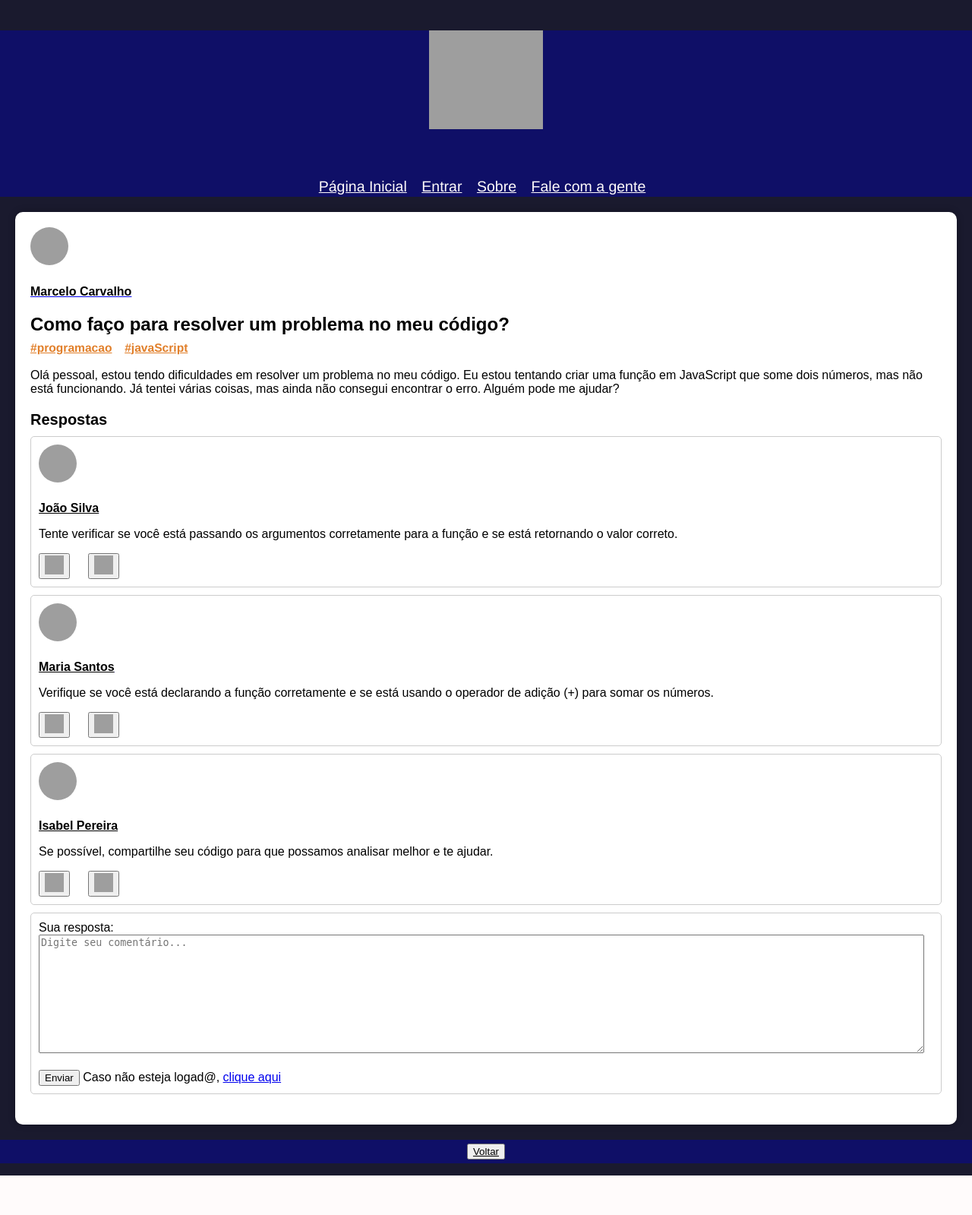
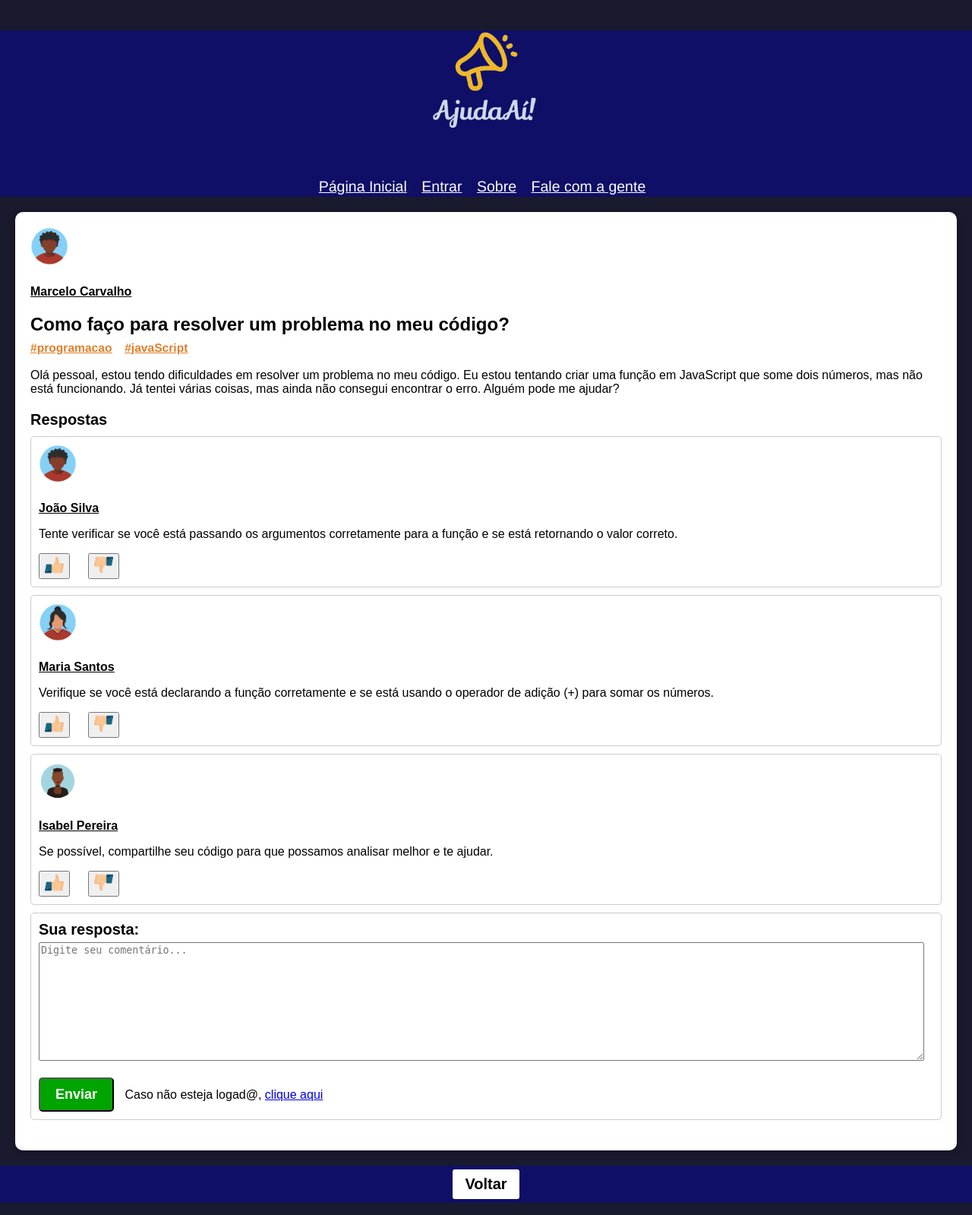
Before and after one commit to jaovctr/AjudaAi, a Flask app: template templates/topicoForum.html in a window 1280 px wide. Shown: the whole page at 76% size. Before the commit the page ends 1547 px from the top, so only its background shows below. Run offline with Flask 2, Linux system fonts and the light colour scheme; the template is opened without the code that fills it, so the values that code supplies are empty; grey boxes are pictures that could not be loaded.

Commit message:
Let0210#67

```diff
--- a/static/styleTopicoForum.css
+++ b/static/styleTopicoForum.css
@@ -90,12 +90,17 @@ li {
 	color: black;
 }
 
+.question-header a{
+	text-decoration: underline;
+	color: black;
+}
+
+
 .like-button{
 	margin-right: 20px;
 }
 
-.like-button:hover, .dislike-button:hover {
-	text-decoration: underline;
+.like-button:hover, .dislike-button:hover , input.enviar-button:hover{
 	cursor:pointer;
 }
 
@@ -123,3 +128,52 @@ li {
 .like-button img:hover, .dislike-button img:hover {
 	opacity: 0.7;
 }
+
+.enviar-button {
+    background-color: #00A400;
+    border-radius: 5px;
+    padding: 10px 20px;
+    font-size: large;
+    font-weight: bold;
+    color: white;
+    font-family: "Montserrat", sans-serif;
+}
+
+.enviar-button:hover {
+    background-color: rgb(62, 131, 45);
+    cursor: pointer;
+}
+
+.nome-caixa-resposta{
+	padding-bottom: 5px;
+    display: block;
+    text-align: left;
+    font-size: 20px;
+    font-weight: normal;
+    font-weight: bold;
+}
+
+
+.obs{
+	padding-left: 10px;
+}
+
+.back-button{
+    border:none;
+    border-radius: 3px;
+    padding: 8px 16px;
+    background-color:white;
+    font-weight: bold;
+    font-size: 20px;
+    font-family: "Montserrat", sans-serif;
+    cursor: pointer;
+}
+
+.back-button:hover{
+    opacity: 0.7;
+}
+
+.back-button a{
+    color: black;
+    text-decoration: none;
+}
--- a/templates/topicoForum.html
+++ b/templates/topicoForum.html
@@ -2,12 +2,19 @@
 <html>
 <head>
 	<title>Dúvida do Fórum</title>
-	<link rel="stylesheet" type="text/css" href="styleTopicoForum.css">
+	<link rel="stylesheet" href="../static/styleTopicoForum.css">
+	<link rel = "shortcut icon" href = "../static/img/favicon_transparent_32x32.ico">
+	<link rel = "shortcut icon" href = "../static/img/remove bg logo.png">
+	<link rel = "shortcut icon" href = "../static/img/like.png">
+	<link rel = "shortcut icon" href = "../static/img/deslike.png">
+	<link rel = "shortcut icon" href = "../static/img/icon.png">
+	<link rel = "shortcut icon" href = "../static/img/icon2.png">
+	<link rel = "shortcut icon" href = "../static/img/iconboy.png">
 </head>
 <body>
 	<header>
 		<header>
-			<h1><img src="remove bg logo.png" width="150" height="130"></h1>
+			<h1><img src="../static/img/remove bg logo.png" width="150" height="130"></h1>
 			<nav id="menuLateral">
 				<a href="{{ url_for('index') }}">Página Inicial</a>
 				<a href="{{ url_for('entrar') }}">Entrar</a>
@@ -21,7 +28,7 @@
 
 			<div class="question-header">
 				<a href="https://ajudaAi.com.br/perfil-marcelo-carvalho">
-					<img src="iconboy.png" alt="Foto de perfil do autor" class="avatar">
+					<img src="../static/img/iconboy.png" alt="Foto de perfil do autor" class="avatar">
 					<h4>Marcelo Carvalho</h4>
 				</a>
 				<h2>Como faço para resolver um problema no meu código?
@@ -40,43 +47,43 @@
 				<li>
 					<div class="answer-header">
 						<a href="https://AjudaAi.com/perfil-joao-silva">
-							<img src="iconboy.png" alt="Foto de perfil do autor" class="avatar">
+							<img src="../static/img/iconboy.png" alt="Foto de perfil do autor" class="avatar">
 							<h4>João Silva</h4>
 						</a>
 						<p>Tente verificar se você está passando os argumentos corretamente para a função e se está retornando o valor correto.</p>
 					</div>
 
                     <div class="answer-feedback">
-						<button class="like-button"><img src="like.png"></button>
-						<button class="dislike-button"><img src="deslike.png"></button>
+						<button class="like-button"><img src="../static/img/like.png"></button>
+						<button class="dislike-button"><img src="../static/img/deslike.png"></button>
 					</div>
 				</li>
 				<li>
 					<div class="answer-header">
 						<a href="https://AjudaAi.com/perfil-maria-santos">
-							<img src="icon.png" alt="Foto de perfil do autor" class="avatar">
+							<img src="../static/img/icon.png" alt="Foto de perfil do autor" class="avatar">
 							<h4>Maria Santos</h4>
 						</a>
 						<p>Verifique se você está declarando a função corretamente e se está usando o operador de adição (+) para somar os números.</p>
 					</div>
 
                     <div class="answer-feedback">
-						<button class="like-button"><img src="like.png"></button>
-						<button class="dislike-button"><img src="deslike.png"></button>
+						<button class="like-button"><img src="../static/img/like.png"></button>
+						<button class="dislike-button"><img src="../static/img/deslike.png"></button>
 					</div>
 				</li>
 				<li>
 					<div class="answer-header">
 						<a href="https://AjudaAi.com/perfil-isabel-pereira">
-							<img src="icon2.png" alt="Foto de perfil do autor" class="avatar">
+							<img src="../static/img/icon2.png" alt="Foto de perfil do autor" class="avatar">
 							<h4>Isabel Pereira</h4>
 						</a>
 						<p>Se possível, compartilhe seu código para que possamos analisar melhor e te ajudar.</p>
 					</div>
 
                     <div class="answer-feedback">
-						<button class="like-button"><img src="like.png"></button>
-						<button class="dislike-button"><img src="deslike.png"></button>
+						<button class="like-button"><img src="../static/img/like.png"></button>
+						<button class="dislike-button"><img src="../static/img/deslike.png"></button>
 					</div>
 				</li>
 				<li>
```
